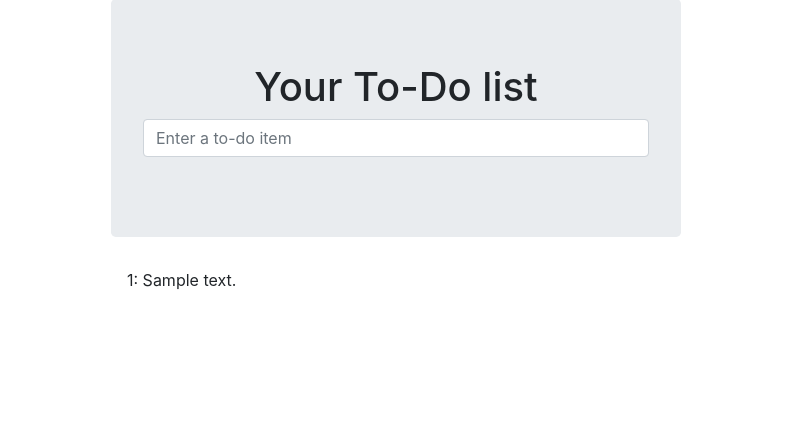
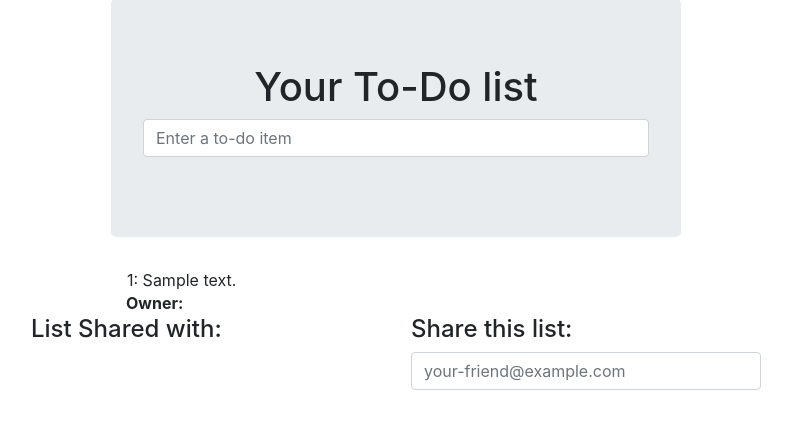
Before and after one commit to xinyufeifei/test_driven_dev_w_python, a Django app: page /lists/1/ in a window 1280 px wide. Shown: the part 95-524 px from the top of the page, without its empty margins (244-1036 px from the left). Run offline with Django 3.2, Linux system fonts and the light colour scheme; tables that the repository leaves empty hold one stand-in row (values such as "Sample post"); some libraries are stand-ins or nearby versions.

Commit message:
add share list.

```diff
--- a/functional_tests/list_page.py
+++ b/functional_tests/list_page.py
@@ -20,8 +20,6 @@
 
     def add_list_item(self, item_text):
         new_item_no = len(self.get_table_rows()) + 1
-        print("=======================")
-        print(new_item_no)
         self.get_item_input_box().send_keys(item_text)
         self.get_item_input_box().send_keys(Keys.ENTER)
         self.wait_for_row_in_list_table(item_text, new_item_no)
@@ -31,7 +29,7 @@
         return self.test.browser.find_element_by_css_selector('input[name="sharee"]')
 
     def get_shared_with_list(self):
-        return self.test.browser.find_element_by_css_selector(".list-sharee")
+        return self.test.browser.find_elements_by_css_selector(".list-share")
 
     def share_list_with(self, email):
         self.get_share_box().send_keys(email)
--- a/functional_tests/test_sharing.py
+++ b/functional_tests/test_sharing.py
@@ -15,7 +15,7 @@
 class SharingTest(FunctionalTest):
     def test_can_share_a_list_with_another_user(self):
         # Edith is a logged-in user
-        self.create_pre_authenticated_session("edity@example.com")
+        self.create_pre_authenticated_session("edith@example.com")
         edith_browser = self.browser
         self.addCleanup(lambda: quit_if_possible(edith_browser))
 
@@ -58,4 +58,4 @@
         # When Edith refreshers the page, she sees Oniciferous's addition
         self.browser = edith_browser
         self.browser.refresh()
-        list_page.wait_for_row_in_list_table("Hi, Edith", 2)
+        list_page.wait_for_row_in_list_table("Hi Edith!", 2)
--- a/lists/models.py
+++ b/lists/models.py
@@ -6,6 +6,10 @@
 class List(models.Model):
     owner = models.ForeignKey(
         settings.AUTH_USER_MODEL, blank=True, null=True, on_delete=models.PROTECT
+    )
+
+    shared_with = models.ManyToManyField(
+        settings.AUTH_USER_MODEL, related_name="shared_with", blank=True
     )
 
     def get_absolute_url(self):
--- a/lists/static/base.css
+++ b/lists/static/base.css
@@ -1,3 +1,7 @@
 #id_text {
     margin-top: 2ex;
 }
+
+.top-buffer {
+    margin-top: 20px;
+}
--- a/lists/templates/base.html
+++ b/lists/templates/base.html
@@ -74,8 +74,9 @@
 		</div>
 	</div>
 
-	<div class="row">
-		<div class="col-md-6 offset-md-3"> {% block extra_content %}{% endblock %}
+	<div class="container">
+		<div class="row top-buffer">
+			{% block extra_content %}{% endblock %}
 		</div>
 	</div>
 </body>
--- a/lists/templates/list.html
+++ b/lists/templates/list.html
@@ -17,3 +17,23 @@
 	{% endfor %}
 </table>
 {% endblock %}
+
+{% block extra_content %}
+<div class="col-md-6 offset-md-3">
+	<strong>Owner:</strong>
+	<span id="id_list_owner">{{ list.owner.email }}</span>
+</div>
+<div class="col-md-4 offset-md-2">
+	<h4>List Shared with:</h4>
+	<ul>
+		{% for user in list.shared_with.all %}
+		<li class="list-share">{{ user.email }}</li>
+		{% endfor %}
+	</ul>
+</div>
+<form class="col-md-4" method="POST" action="{% url 'share_list' list.id %}">
+	<h4>Share this list:</h4>
+	<input class="form-control" name="sharee" type="text" placeholder="your-friend@example.com" />
+	{% csrf_token %}
+</form>
+{% endblock %}
--- a/lists/urls.py
+++ b/lists/urls.py
@@ -19,5 +19,6 @@
 urlpatterns = [
     url(r"^new$", views.new_list, name="new_list"),
     url(r"^(\d+)/$", views.view_list, name="view_list"),
+    url(r"^(\d+)/share_list/$", views.share_list, name="share_list"),
     url(r"^users/(.+)/$", views.my_lists, name="my_lists"),
 ]
--- a/lists/views.py
+++ b/lists/views.py
@@ -35,3 +35,10 @@
 def my_lists(request, email):
     owner = User.objects.get(email=email)
     return render(request, "my_lists.html", {"owner": owner})
+
+
+def share_list(request, list_id):
+    list_ = List.objects.get(id=list_id)
+    email = request.POST["sharee"]
+    list_.shared_with.add(email)
+    return redirect(list_)
```
Also changed, not shown: lists/templates/my_lists.html (+18 -8 lines), lists/tests/test_models.py (+7 -0 lines), lists/tests/test_views.py (+16 -0 lines).
